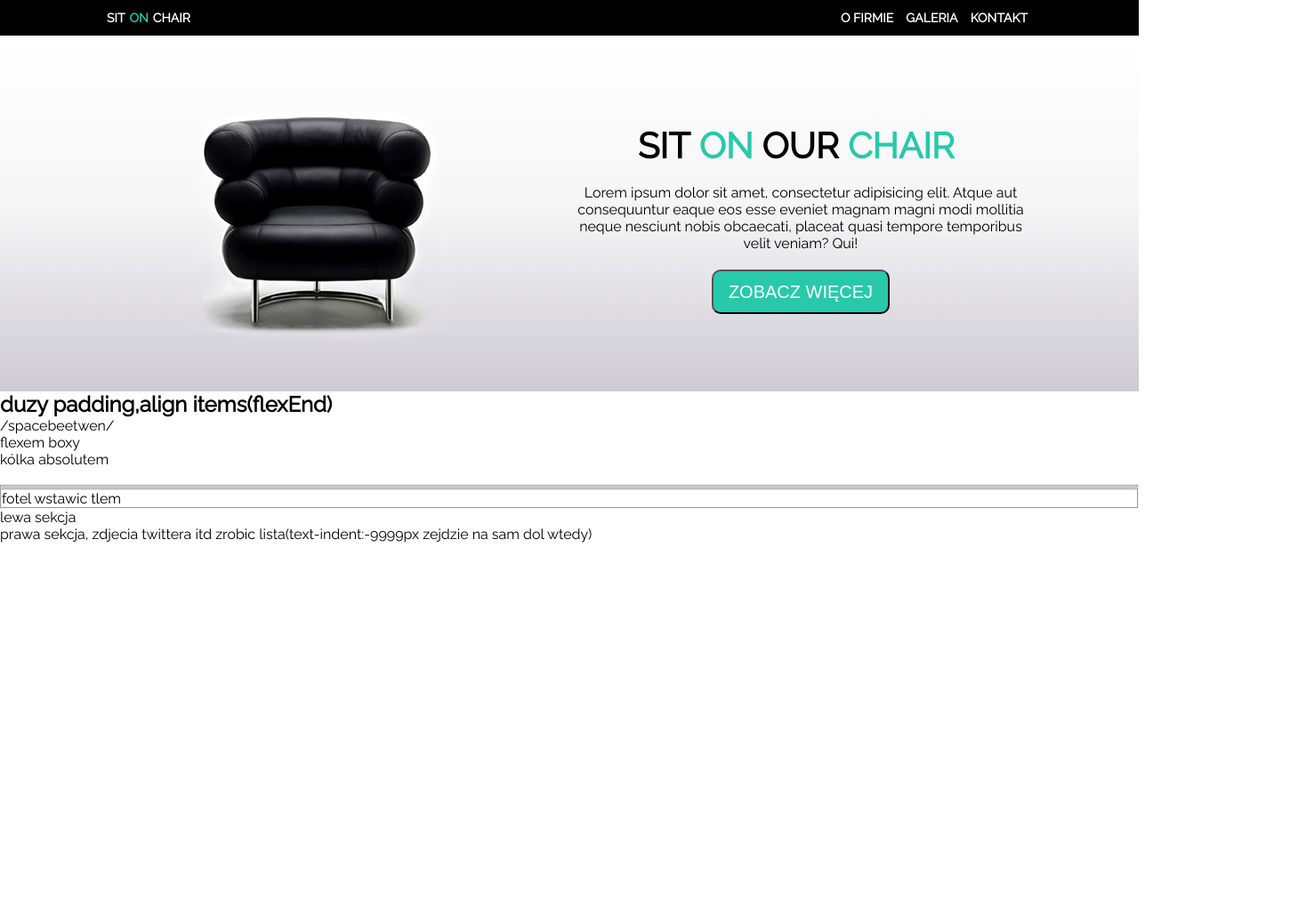
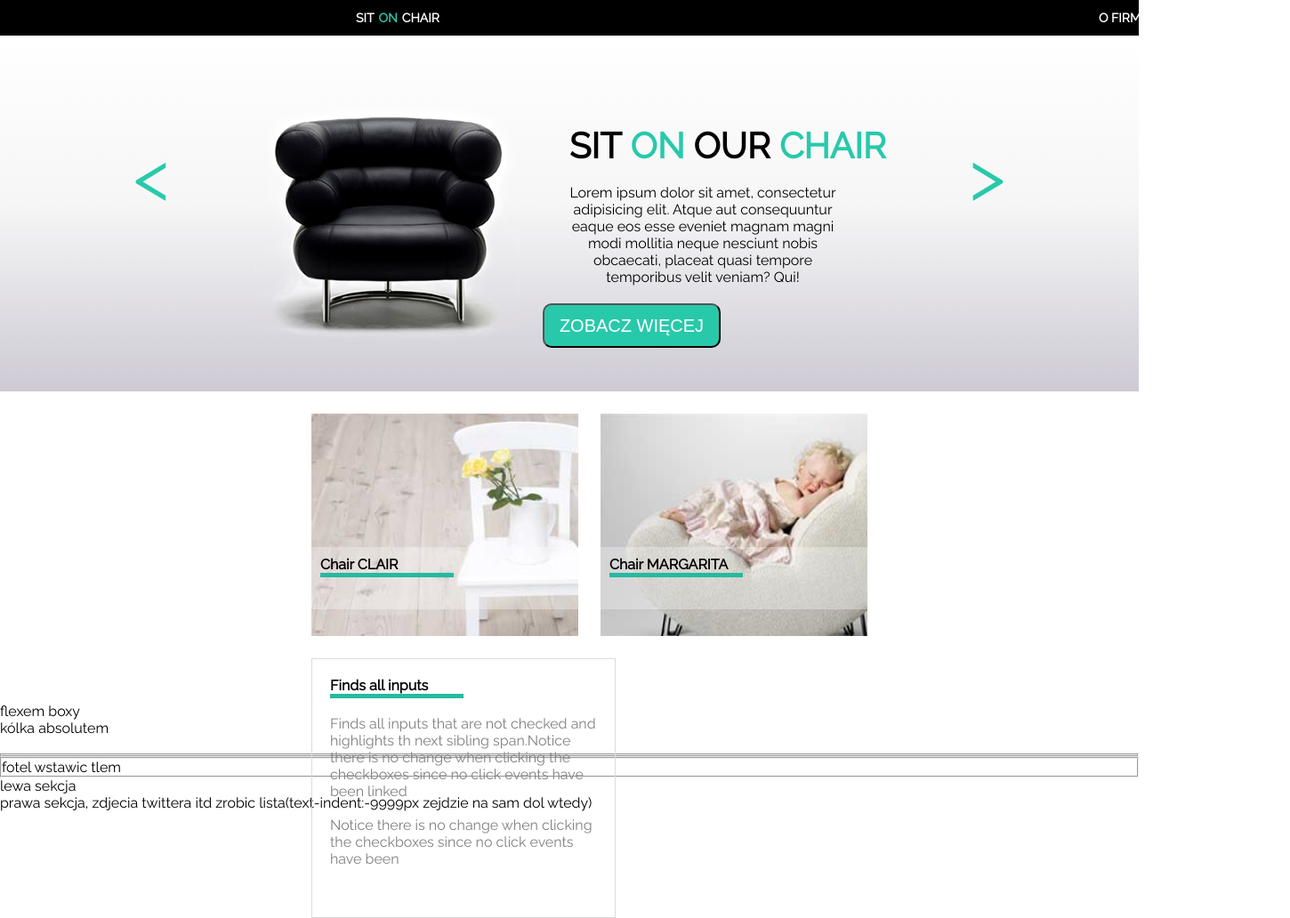
Before and after one commit to brzezinskapamela/Kurs_CodersLab_Warsztat1, a plain HTML site: page index.html in a window 1280 px wide. Shown: the whole page at 89% size, 1450 px wide, since content can reach past the window. Before the commit the page ends 800 px from the top, so only its background shows below. Drawn offline with Linux system fonts and the light colour scheme; a web font is replaced by a local one.

Commit message:
added slider and offer section

```diff
--- a/css/style.css
+++ b/css/style.css
@@ -7,23 +7,28 @@ body {
     font-family: 'Dancing Script', cursive;
     font-family: 'Gentium Basic', serif;
     font-family: 'Raleway', sans-serif;
+    background: #FFFFFF;
+}
+
+.container {
+    width: 1050px;
+    magrin: 0 auto;
+}
+
+.spanColor {
+    color: #28c9aa;
+    font-weight: bold;
+}
+
+.head {
+    position: relative;
+    padding-left: 400px;
 }
 
 header {
-    width:100%;
+    width: 100%;
+    background: #000;
     height: 40px;
-    background: black;
-
-}
-
-.container {
-    width: 1040px;
-    margin: 0 auto;
-}
-
-.colorSpan {
-    color: #28c9aa;
-    text-transform: uppercase;
 }
 
 nav {
@@ -31,26 +36,32 @@ nav {
     justify-content: space-between;
 }
 
-.logo {
-    color:white;
+header nav h1 {
+    color: #FFF;
     font-size: 14px;
     line-height: 40px;
+    float:left;
 }
-nav span {
+
+nav h1 span {
     padding: 0 5px;
 }
 
 header ul li {
+    color: #FFF;
     display: inline-block;
 }
-header ul li a {
+
+nav ul li a {
+    color: #FFF;
     text-decoration: none;
-    color: white;
+    font-size: 14px;
+    font-weight: bold;
+    float:right;
     padding: 0 5px;
-    font-size: 14px;
     line-height: 40px;
-    font-weight: bold;
 }
+/*slider*/
 
 #slider {
     height: 400px;
@@ -62,12 +73,16 @@ header ul li a {
     background: -ms-linear-gradient(top, rgba(255,255,255,1) 0%, rgba(246,246,246,1) 47%, rgba(205,202,212,1) 100%);
     background: linear-gradient(to bottom, rgba(255,255,255,1) 0%, rgba(246,246,246,1) 47%, rgba(205,202,212,1) 100%);
     filter: progid:DXImageTransform.Microsoft.gradient( startColorstr='#ffffff', endColorstr='#cdcad4', GradientType=0 );
-    position: relative;
+}
+section .sliderContainer {
+    display: flex;
+    justify-content: space-between;
 }
 .blackChair {
-    width: 50%;
+    width:400px;
     margin-top: 40px;
     float:left;
+    margin-left: 200px;
 }
 
 .sliderText {
@@ -75,6 +90,10 @@ header ul li a {
     text-align: center;
     float:right;
     margin-top: 100px;
+}
+
+.sliderText h2, p, button {
+    width: 300px;
 }
 
 .sliderText h2 {
@@ -86,16 +105,93 @@ header ul li a {
     padding: 0 10px;
 }
 
-button {
+.sliderButton {
     background: #28c9aa;
     height: 50px;
     width: 200px;
     border-radius: 10px;
     font-size: 20px;
     margin-top: 20px;
+    cursor: pointer;
+    margin-left: -500px;
 }
 
-button a {
+.sliderButton a {
     color: white;
     text-decoration: none;
+
 }
+
+.sliderLeft, .sliderRight {
+    color: #28c9aa;
+    font-size: 80px;
+    position: absolute;
+    cursor: pointer;
+}
+
+.sliderRight {
+    top: 150px;
+    right: 150px;
+}
+
+.sliderLeft {
+    top: 150px;
+    left: 150px;
+}
+/*offers*/
+
+.offers {
+    height: 350px;
+    display: flex;
+    flex-wrap: wrap;
+    margin-left: 350px;
+}
+
+.offer1 {
+    background-image: url("../images/box1_img.jpg");
+    background-size: cover;
+}
+
+.offer2 {
+    background-image: url("../images/box2_img.jpg");
+    background-size: cover;
+}
+
+.offer1, .offer2, .offer3 {
+    float: left;
+    width: 300px;
+    height: 250px;
+    margin-top: 25px;
+    position: relative;
+}
+
+.offer3 {
+    border: 1px solid #dbdbdb;
+    padding: 20px;
+    color: gray;
+}
+
+.offer2 {
+    margin-right: 25px;
+    margin-left: 25px;
+}
+
+.offerBackground {
+    background: rgba(255, 255, 255, 0.3);
+    height: 50px;
+    position: absolute;
+    top: 150px;
+    width: 100%;
+    padding: 10px;
+}
+
+.offerTitle {
+    border-bottom: 5px solid #24BAA0;
+    width: 150px;
+    font-weight: bold;
+}
+
+.offer3 .offerTitle {
+    color: black;
+    font-weight: bold;
+}
--- a/index.html
+++ b/index.html
@@ -8,42 +8,47 @@
 </head>
 <body>
 <header>
-    <div class="container">
+    <div class="head container">
         <nav>
-            <h1 class="logo">SIT<span class="colorSpan">ON</span>CHAIR</h1>
+            <h1>SIT<span class="spanColor">ON</span>CHAIR</h1>
             <ul>
-                <li> <a href="#">O FIRMIE</a></li>
-                <li> <a href="#">GALERIA</a></li>
-                <li> <a href="#">KONTAKT</a></li>
+                <li><a href="#">O FIRMIE</a></li>
+                <li><a href="#">GALERIA</a></li>
+                <li><a href="#">KONTAKT</a></li>
             </ul>
         </nav>
     </div>
 </header>
 <section id="slider">
-    <div class="container">
+    <div class="sliderContainer">
+        <div class="sliderLeft">&lt;</div>
                 <div class="blackChair">
                     <img src="images/black_chair.png">
                 </div>
                 <div class="sliderText">
-                    <h2>SIT<span class="colorSpan">ON</span>OUR<span class="colorSpan">CHAIR</span></h2>
+                    <h2>SIT<span class="spanColor">ON</span>OUR<span class="spanColor">CHAIR</span></h2>
                     <p>Lorem ipsum dolor sit amet, consectetur adipisicing elit. Atque aut consequuntur eaque eos esse eveniet magnam magni modi mollitia neque nesciunt nobis obcaecati, placeat quasi tempore temporibus velit veniam? Qui!</p>
-                    <button type="button"><a href="#">ZOBACZ WIĘCEJ</a></button>
+                    <button class="sliderButton"><a href="#">ZOBACZ WIĘCEJ</a></button>
                 </div>
-
+        <div class="sliderRight">&gt;</div>
     </div>
 </section>
-<section id="offer">
-    <div>
-        <h2 class="box">duzy padding,align items(flexEnd)</h2>
-        <!--<h2:after class="box"></h2:after>-->
-
-    </div>
-    <div>
-
-    </div>
-    <div>
-        /spacebeetwen/
-    </div>
+<section class="offers">
+    <div class="container">
+        <div class="offer1">
+            <div class="offerBackground">
+                <p class="offerTitle">Chair CLAIR</p>
+            </div>
+        </div>
+        <div class="offer2">
+            <div class="offerBackground">
+                <p class="offerTitle">Chair MARGARITA</p>
+            </div>
+        </div>
+        <div class="offer3">
+                <p class="offerTitle">Finds all inputs</p><br><p>Finds all inputs that are not checked and highlights th next sibling span.Notice there is no change when clicking the checkboxes since no click events have been linked</p><br><p>Notice there is no change when clicking the checkboxes since no click events have been</p>
+            </div>
+        </div>
 </section>
 <section id="proces">
     <h2>
```
